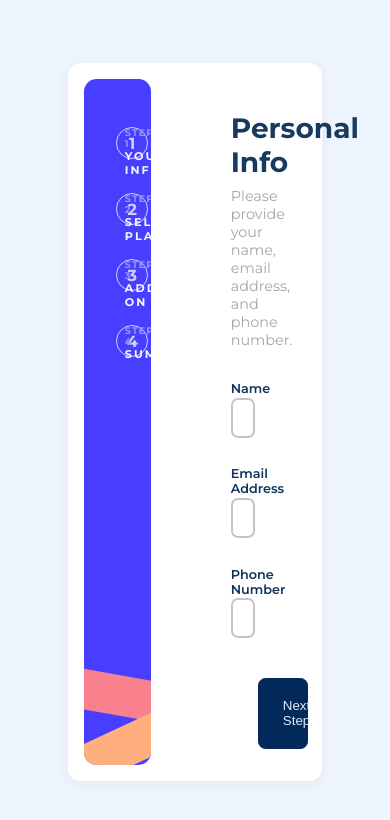
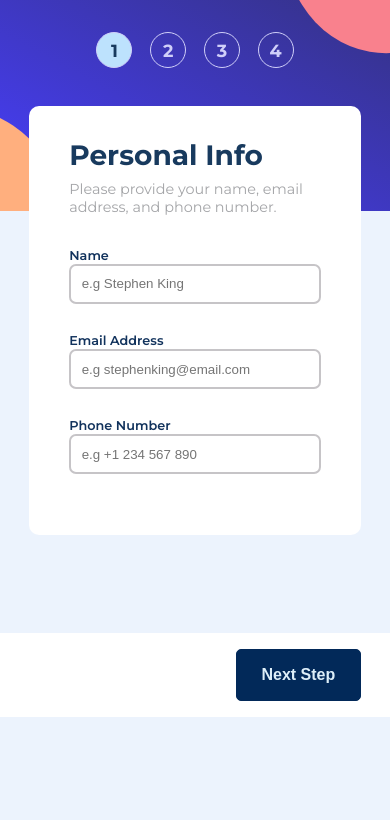
Before and after one commit to Mhmd-S/multi-step-form, a React (Create React App) app: page / in a window 390 px wide. Shown: the top 820 px of the page. Built offline with nearby package versions, Linux system fonts and the light colour scheme.

Commit message:
Added responsive design for mobile phones for the first tab

```diff
--- a/src/Components/Styles/Form.css
+++ b/src/Components/Styles/Form.css
@@ -60,3 +60,47 @@
     background-color: #184a88;
     border: 1px solid #abc2d0;
 }
+
+
+
+@media screen and  (max-width: 480px) {
+    .Form-container{
+        width: 100%;
+        height: 100%;
+        position: relative;
+        display: flex;
+        flex-direction: column;
+        background-color:#ecf3fd;
+        border-radius: 0;
+        padding: 0;
+    }
+
+    .App-main{
+        width: 100%;
+        display: flex;
+        justify-content: center;
+        position: absolute;
+        top:12.5%;
+    }
+
+    .App-footer{
+        width: 100%;
+        height: 10%;
+        padding:1rem 1.8rem;
+        position: absolute;
+        top: 75%;
+        background-color: white;
+        display: grid;
+        grid-template-areas: "b . n";
+        grid-area: f;
+
+    }
+
+    .App-button{
+        width: 65%;
+        font-weight: 600;
+        font-size: 1rem;
+        border-radius: 5px;
+        cursor: pointer;
+    }
+}
--- a/src/Components/Styles/FormInfo.css
+++ b/src/Components/Styles/FormInfo.css
@@ -80,3 +80,15 @@
     background-color: #184a88;
     border:1px solid #abc2d0;
 }
+
+@media screen and (max-width:480px) {
+    .FormInfo-container{
+        width: 85%;
+        height: 100%;
+        padding: 2rem 2.5rem;
+        display: flex;
+        flex-direction: column;
+        background-color: white;
+        border-radius: 10px;
+    }
+}
--- a/src/Components/Styles/Tracker.css
+++ b/src/Components/Styles/Tracker.css
@@ -73,3 +73,72 @@
     letter-spacing: 2px;
     grid-area: n;
 }
+
+@media screen and  (max-width: 480px) {
+    .Tracker-container{
+        position: relative;
+        width:100;
+        height: 25vh;
+        display: flex;
+        justify-content: center;
+        padding: 2rem 1rem;
+        background-image: linear-gradient(to top right, #483eff, #353284);
+        border-radius: 0;
+        overflow: hidden;
+    }
+
+    .Tracker-subContainer{
+        width: 15%;
+        height: 100%;
+        display: flex;
+        justify-content: center;
+        align-content: center;
+    }
+
+    .Tracker-subContainer-stepNumber{
+        width: 2.25rem;
+        height: 2.25rem;
+        color: #d0cff9;
+        font-size: 1.1rem;
+        line-height: 2.2rem;
+        font-weight: bold;
+        text-align: center;
+        border-radius: 100%;
+        border: 1px solid #d0cff9;
+    }
+
+    .stepNumber-active{
+        background-color: #bde2fd;
+        color: #183a5e;
+    }
+
+    .Tracker-subContainer-step{
+        display: none;
+    }
+
+    .Tracker-subContainer-stepName{
+        display: none;
+    }
+
+    .Tracker-container::after {
+        content: "";
+        position: absolute;
+        background-color: #ffaf7e;
+        width: 60%;
+        height: 100%;
+        border-radius: 100%;
+        bottom:50%;
+        left:-40%;
+    }
+
+    .Tracker-container::before {
+        content: "";
+        position: absolute;
+        background-color: #f9818d;
+        width: 60%;
+        height: 100%;
+        border-radius: 100%;
+        top:-80%;
+        left:70%;
+    }
+}
--- a/src/Components/Tracker.jsx
+++ b/src/Components/Tracker.jsx
@@ -1,7 +1,7 @@
 import React from 'react'
 import "./Styles/Tracker.css"
 
-const Tracker = (currentTab) => {
+const Tracker = ({currentTab}) => {
   return (
     <ul className="Tracker-container">
         <li className="Tracker-subContainer">
```
